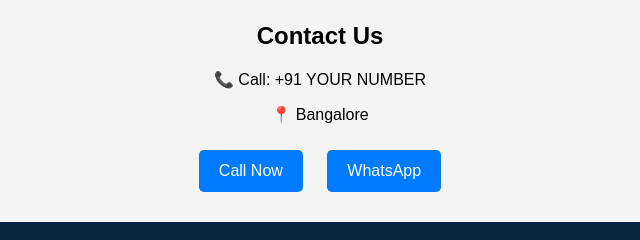
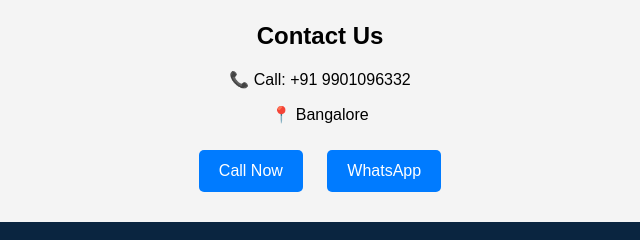
Before and after one commit to syedzahidkhadri/Khadritech, a plain HTML site: page index.html in a window 1280 px wide. Shown: the part 328-568 px from the top of the page, 320-960 px from the left. Drawn offline with Linux system fonts and the light colour scheme.

Commit message:
Update index.html

```diff
--- a/index.html
+++ b/index.html
@@ -64,7 +64,7 @@
 
 <section>
     <h2>Contact Us</h2>
-    <p>📞 Call: +91 YOUR NUMBER</p>
+    <p>📞 Call: +91 9901096332</p>
     <p>📍 Bangalore</p>
 
     <a class="btn" href="tel:+919901096332">Call Now</a>
```
